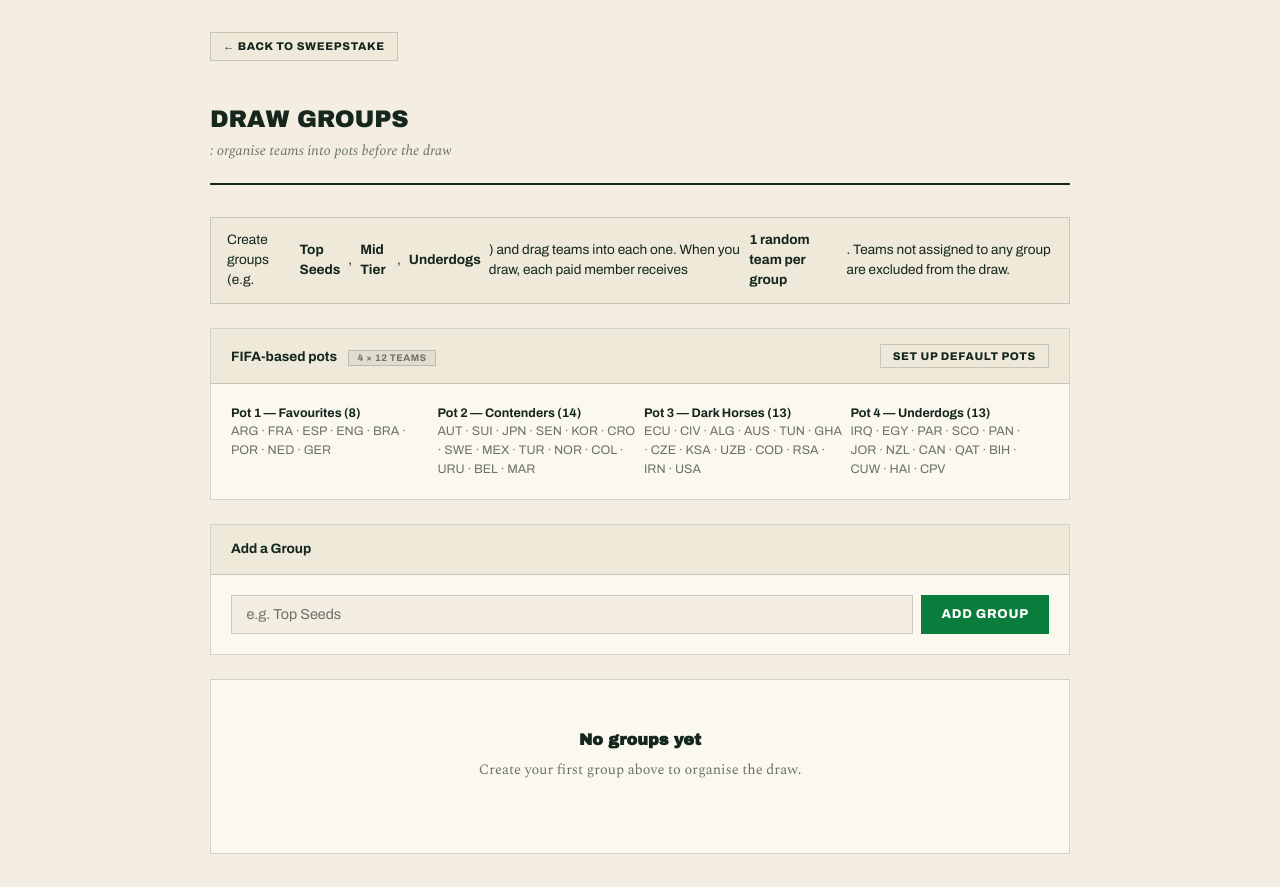
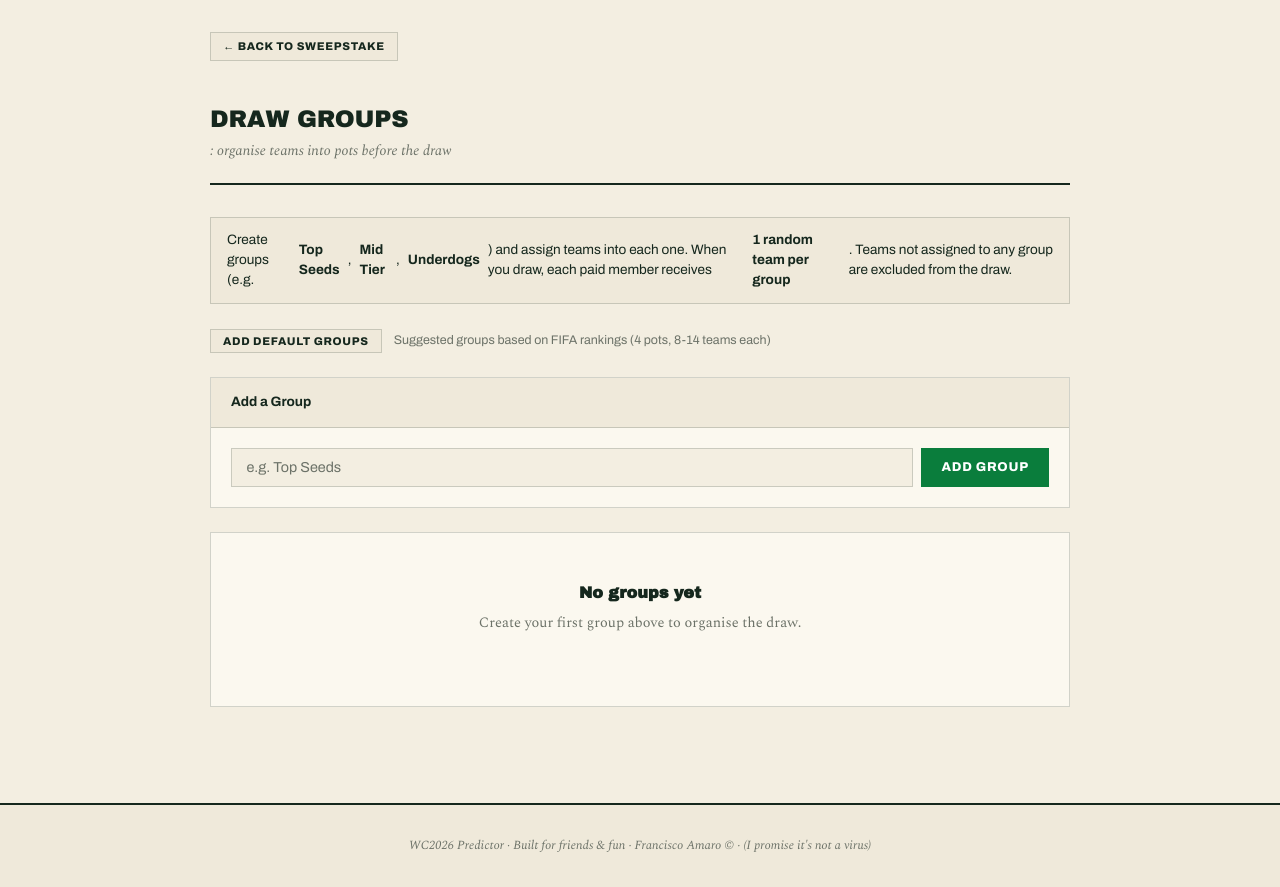
Before and after one commit to FranciscoAmaro24/World-cup, a FastAPI app: template app/templates/sweepstake/groups.html in a window 1280 px wide. Shown: the part 56-943 px from the top of the page. After the commit the page ends 908 px from the top, so only its background shows below. Run offline with FastAPI, Linux system fonts and the light colour scheme; the template is opened without the code that fills it, so the values that code supplies are empty; parts of the project's set-up code (start-up, migrations or seed data) failed here and were passed over.

Commit message:
our groups

```diff
--- a/app/routers/sweepstake.py
+++ b/app/routers/sweepstake.py
@@ -18,7 +18,7 @@ _FIFA_POTS: dict[int, list[str]] = {
     3: ["ECU", "CIV", "ALG", "AUS", "TUN", "GHA", "CZE", "KSA", "UZB", "COD", "RSA", "IRN", "USA"],
     4: ["IRQ", "EGY", "PAR", "SCO", "PAN", "JOR", "NZL", "CAN", "QAT", "BIH", "CUW", "HAI", "CPV"],
 }
-_POT_NAMES = {1: "Pot 1 — Favourites", 2: "Pot 2 — Contenders", 3: "Pot 3 — Dark Horses", 4: "Pot 4 — Underdogs"}
+_POT_NAMES = {1: "Pot 1: Favourites", 2: "Pot 2: Contenders", 3: "Pot 3: Dark Horses", 4: "Pot 4: Underdogs"}
 
 
 def _calc_sweep_points(league: models.League, db: Session) -> dict:
--- a/app/templates/sweepstake/groups.html
+++ b/app/templates/sweepstake/groups.html
@@ -13,30 +13,19 @@
     <p class="page-header-sub">{{ league.name }}: organise teams into pots before the draw</p>
   </div>
 
-  <div class="alert alert-info" style="margin-bottom:1.5rem;font-size:.85rem">
-    Create groups (e.g. <strong>Top Seeds</strong>, <strong>Mid Tier</strong>, <strong>Underdogs</strong>) and drag teams into each one.
-    When you draw, each paid member receives <strong>1 random team per group</strong>.
+  <div class="alert alert-info" style="margin-bottom:1.5rem;font-size:.85rem;font-family:'Archivo',sans-serif">
+    Create groups (e.g. <span style="font-weight:700">Top Seeds</span>, <span style="font-weight:700">Mid Tier</span>, <span style="font-weight:700">Underdogs</span>) and assign teams into each one.
+    When you draw, each paid member receives <span style="font-weight:700">1 random team per group</span>.
     Teams not assigned to any group are excluded from the draw.
   </div>
 
-  <!-- Default FIFA pots shortcut -->
-  <div class="card" style="margin-bottom:1.5rem;overflow:hidden">
-    <div class="card-header" style="display:flex;justify-content:space-between;align-items:center">
-      <div>
-        <span class="font-bold text-sm">FIFA-based pots</span>
-        <span class="tag tag-gray" style="font-size:.6rem;margin-left:.5rem">4 × 12 teams</span>
-      </div>
-      <form action="/leagues/{{ league.id }}/sweepstake/groups/setup-default" method="post"
-            onsubmit="return confirm('This will replace all existing groups. Continue?')">
-        <button type="submit" class="btn btn-secondary btn-sm">Set up default pots</button>
-      </form>
-    </div>
-    <div class="card-body" style="font-size:.78rem;color:var(--pg-muted);display:grid;grid-template-columns:repeat(4,1fr);gap:.5rem">
-      <div><strong style="color:var(--pg-ink)">Pot 1 — Favourites (8)</strong><br>ARG · FRA · ESP · ENG · BRA · POR · NED · GER</div>
-      <div><strong style="color:var(--pg-ink)">Pot 2 — Contenders (14)</strong><br>AUT · SUI · JPN · SEN · KOR · CRO · SWE · MEX · TUR · NOR · COL · URU · BEL · MAR</div>
-      <div><strong style="color:var(--pg-ink)">Pot 3 — Dark Horses (13)</strong><br>ECU · CIV · ALG · AUS · TUN · GHA · CZE · KSA · UZB · COD · RSA · IRN · USA</div>
-      <div><strong style="color:var(--pg-ink)">Pot 4 — Underdogs (13)</strong><br>IRQ · EGY · PAR · SCO · PAN · JOR · NZL · CAN · QAT · BIH · CUW · HAI · CPV</div>
-    </div>
+  <!-- Suggested groups shortcut -->
+  <div style="margin-bottom:1.5rem;display:flex;align-items:center;gap:.75rem">
+    <form action="/leagues/{{ league.id }}/sweepstake/groups/setup-default" method="post"
+          onsubmit="return confirm('This will replace all existing groups. Continue?')">
+      <button type="submit" class="btn btn-secondary btn-sm">Add default groups</button>
+    </form>
+    <span style="font-size:.78rem;color:var(--pg-muted)">Suggested groups based on FIFA rankings (4 pots, 8-14 teams each)</span>
   </div>
 
   <!-- Create group -->
```
